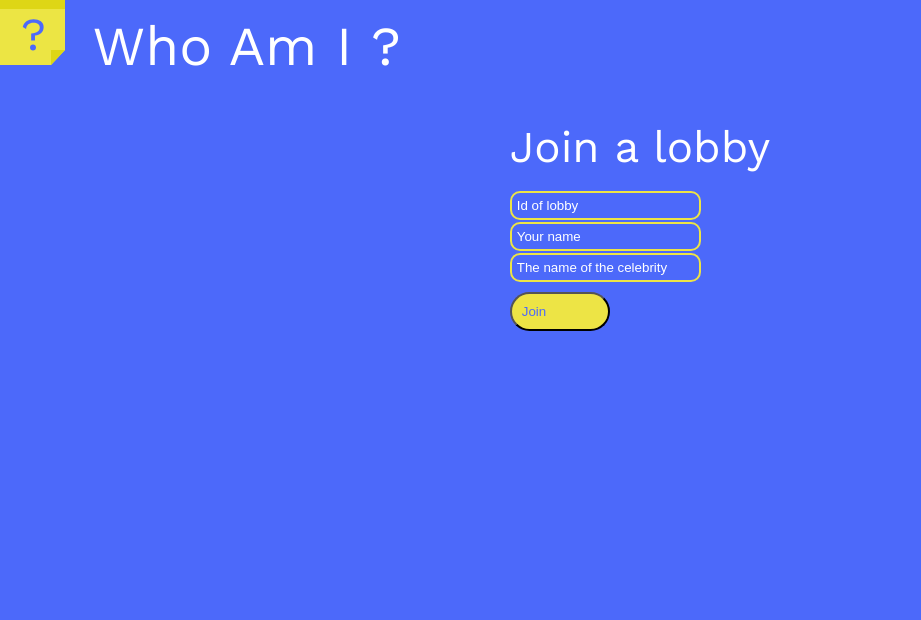
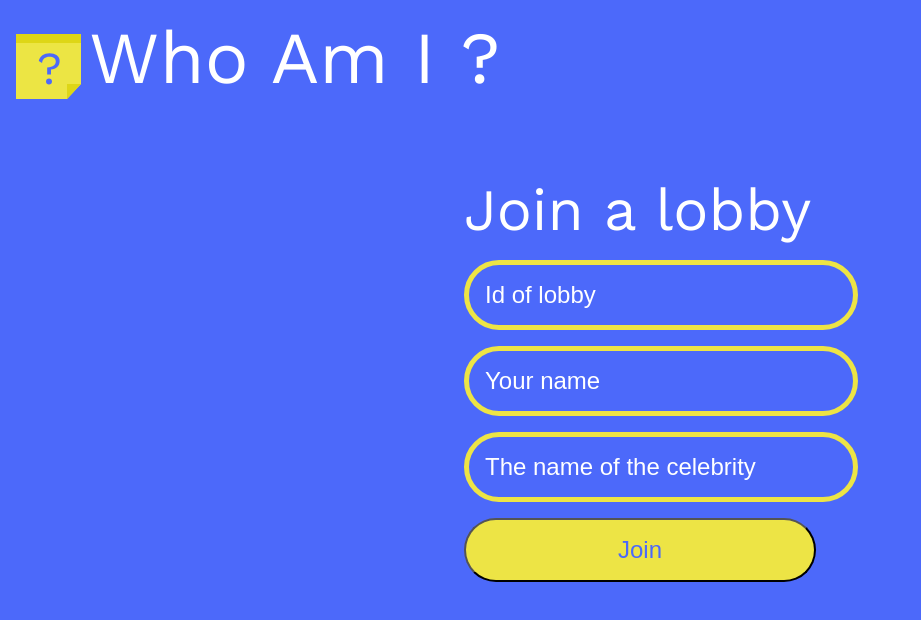
Before and after one commit to cesalberca/who-am-i, a React (Create React App) app: page / in a window 1280 px wide. Shown: the top 620 px of the page, without its empty margins (0-921 px from the left). Built offline with nearby package versions, Linux system fonts and the light colour scheme.

Commit message:
Fix styling

```diff
--- a/src/core/components/button.module.css
+++ b/src/core/components/button.module.css
@@ -1,9 +1,7 @@
 .button {
-  border-radius: 20px;
+  border-radius: 9999px;
   color: var(--secondary-color);
   background-color: var(--primary-color);
-  padding: 10px;
-  width: 100px;
-  display: flex;
-  margin-top: 10px;
+  padding: var(--m);
+  font-size: inherit;
 }
--- a/src/core/components/header.module.css
+++ b/src/core/components/header.module.css
@@ -1,7 +1,8 @@
+.wrapper {
+  display: flex;
+  padding: var(--m);
+}
+
 .header {
-  display: inline;
-  justify-content: left;
-  font-weight: 80px;
-  padding-top: 10px;
-  padding-left: 10px;
+  margin-left: var(--s);
 }
--- a/src/core/components/header.tsx
+++ b/src/core/components/header.tsx
@@ -7,9 +7,9 @@ const cx = bind(styles)
 
 export const Header: React.FC = () => {
   return (
-    <>
+    <header className={cx('wrapper')}>
       <img src={logo} alt="logo"></img>
       <h1 className={cx('header')}> Who Am I ?</h1>
-    </>
+    </header>
   )
 }
--- a/src/core/components/input.module.css
+++ b/src/core/components/input.module.css
@@ -1,10 +1,10 @@
 .input {
-  border-radius: 10px;
-  border-color: var(--primary-color);
-  padding: 5px;
+  border-radius: 9999px;
+  border: 5px solid var(--primary-color);
+  padding: var(--m);
   background-color: var(--secondary-color);
-  border-style: solid;
   color: inherit;
+  font-size: inherit;
 }
 
 .input::placeholder {
--- a/src/core/components/input.tsx
+++ b/src/core/components/input.tsx
@@ -11,13 +11,11 @@ interface Props {
 
 export const Input: React.FC<Props> = ({ label, value, onChange }) => {
   return (
-    <label>
     <input
       className={cx('input')}
       placeholder={label}
       value={value}
       onChange={event => onChange(event.target.value)}
     />
-    </label>
   )
 }
--- a/src/features/game/ui/lobby.module.css
+++ b/src/features/game/ui/lobby.module.css
@@ -2,3 +2,8 @@
   display: flex;
   flex-direction: column;
 }
+
+.form > * {
+  width: 100%;
+  margin-bottom: var(--m);
+}
--- a/src/styles/theme.css
+++ b/src/styles/theme.css
@@ -15,7 +15,7 @@
   /* Typography */
   --body-font: 'Work sans';
   --title-font: 'Work sans';
-  --body-size: 18px;
+  --body-size: 24px;
   --subtitle-size: 14px;
 
   /* Spacing */
--- a/src/styles/typography.css
+++ b/src/styles/typography.css
@@ -1,8 +1,5 @@
 @import url('https://fonts.googleapis.com/css?family=Work+Sans:400');
 
-html {
-  font-size: 100%;
-} /*16px*/
 
 body {
   line-height: 1.65;
```
Lines whose indentation alone changed are shown as unchanged.
